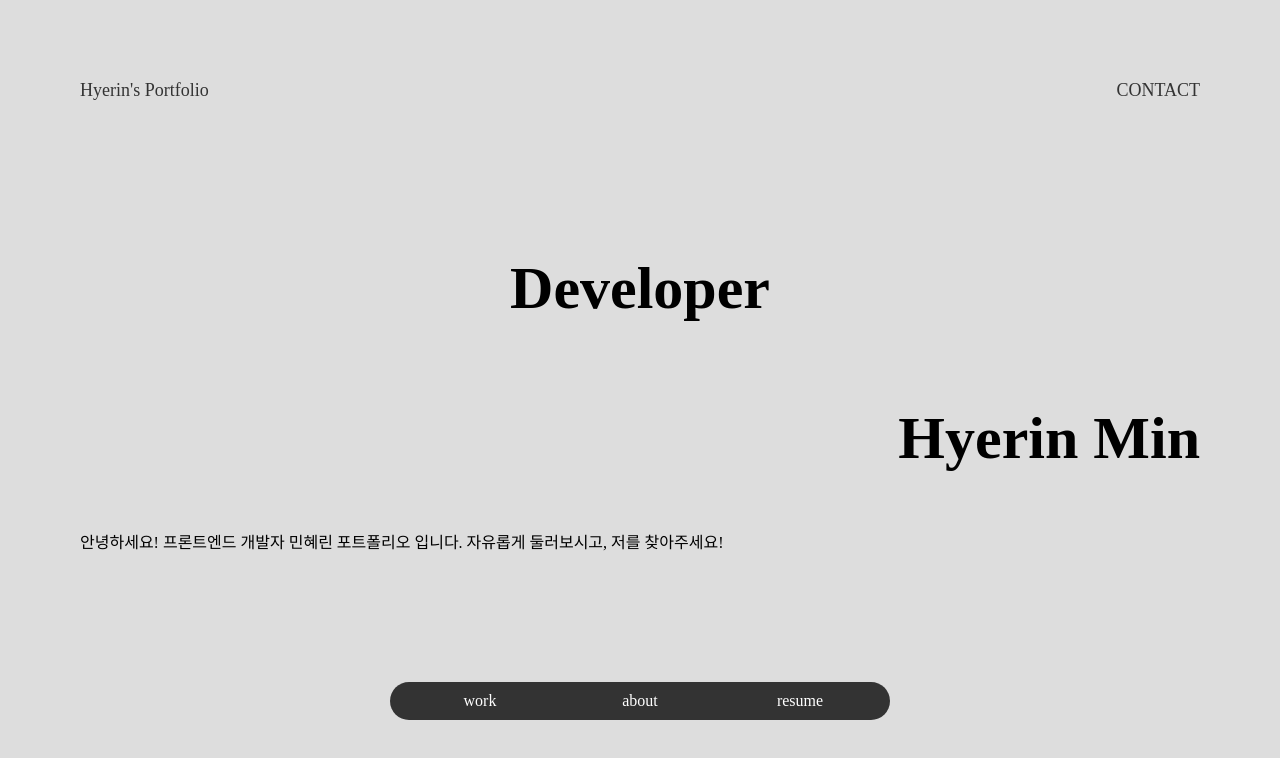
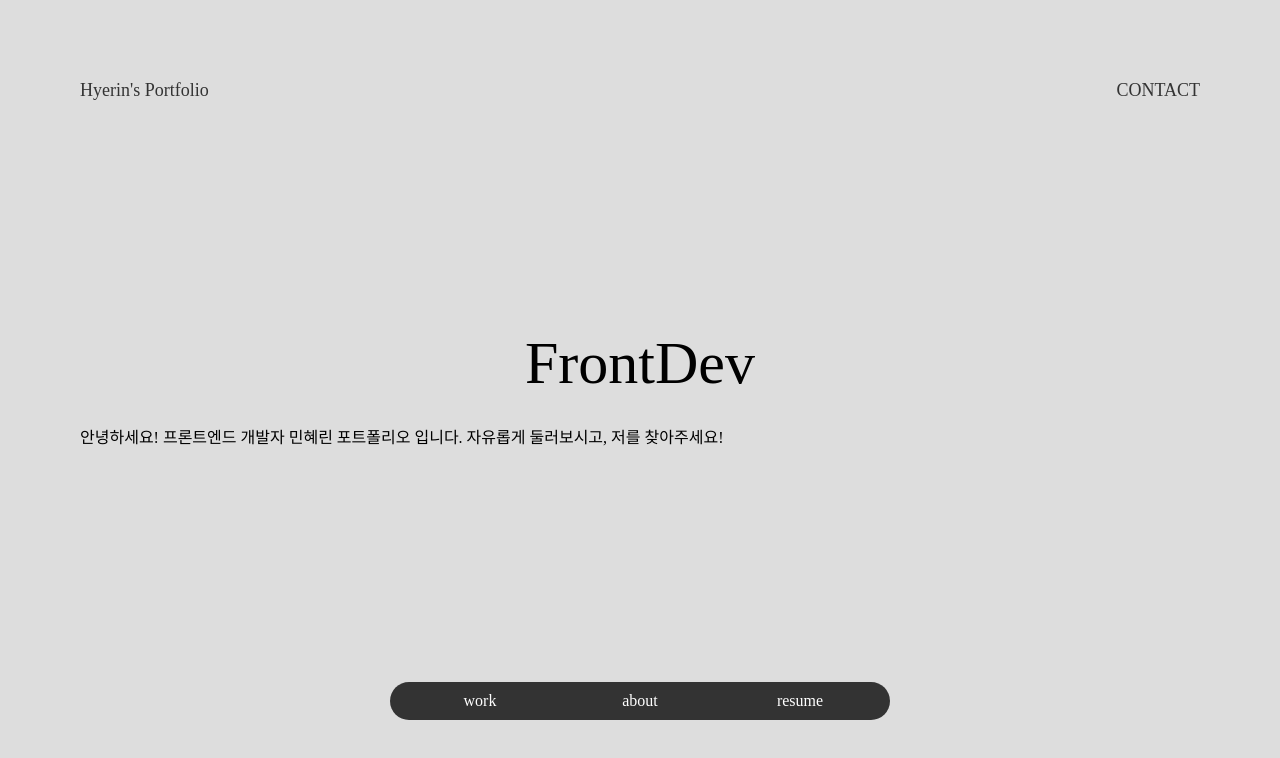
Before and after one commit to Minhyerin/HyerinPortfolio.ver2, a React (Create React App) app: page / in a window 1280 px wide. Shown: the top 758 px of the page. Built offline with nearby package versions, Linux system fonts and the light colour scheme; the HTML template or start-up script is replaced by a standard one; a web font is replaced by a local one.

Commit message:
main-animation

```diff
--- a/src/App.js
+++ b/src/App.js
@@ -25,7 +25,7 @@ function App() {
       <Header />
       <Routes>
         <Route path="/" element={<Main />} />
-        <Route path="/work" element={<Work />} />
+        <Route path="/work:id" element={<Work />} />
         <Route path="/about" element={<About />} />
         <Route path="/resume" element={<Resume />} />
       </Routes>
--- a/src/Components/Navbar.js
+++ b/src/Components/Navbar.js
@@ -2,7 +2,7 @@ import React from "react";
 import { styled } from "styled-components";
 import { Routes, Rou } from "react-router-dom";
 import { useNavigate } from "react-router-dom";
-import { Link } from "react-router-dom";
+import { Link, NavLink } from "react-router-dom";
 
 const Container = styled.div`
   width: 100%;
@@ -22,6 +22,7 @@ const Ul = styled.ul`
     text-align: center;
     width: 100%;
     a {
+      display: inline-block;
       color: #fff;
     }
   }
@@ -29,14 +30,26 @@ const Ul = styled.ul`
 
 const menulist = ["work", "about", "resume"];
 const Navbar = () => {
+  const activeStyle = {
+    width: "100%",
+    padding: "3px 0",
+    backgroundColor: "#ddd",
+    color: "#333",
+    borderRadius: "10px",
+  };
+
   return (
     <Container>
       <Ul>
         {menulist.map((menu) => (
           <li>
-            <Link to={"/" + menu} href="#">
+            <NavLink
+              style={({ isActive }) => (isActive ? activeStyle : {})}
+              to={"/" + menu}
+              href="#"
+            >
               {menu}
-            </Link>
+            </NavLink>
           </li>
         ))}
       </Ul>
--- a/src/Pages/Main.js
+++ b/src/Pages/Main.js
@@ -1,4 +1,4 @@
-import React from "react";
+import React, { useEffect } from "react";
 import { useState } from "react";
 import { useMemo } from "react";
 import { styled } from "styled-components";
@@ -7,9 +7,11 @@ import useInterval from "../hooks/useInterval";
 
 const animation = keyframes`
   0% {
-    transform: translateY(50px);
+    opacity: 0;
+    transform: translateY(80px);
   }
   100% {
+    opacity: 1;
     transform: translateY(0);
   }
 `;
@@ -28,17 +30,42 @@ const TitleOne = styled.div`
   justify-content: center;
   over-flow: hidden;
   position: relative;
-  .box {
-    position: absolute;
-    width: 100%;
-    top: 110px;
-    height: 60px;
-    background-color: #ddd;
-
-  }
-  h1 {
-    animation: ${animation} 2s linear forwards;
+  span {
+    padding: 0.3rem 0;
+    overflow: hidden;
     font-size: 60px;
+    .F {
+      display: block;
+      animation: ${animation} 0.6s 0.5s linear;
+    }
+    .r {
+      display: block;
+      animation: ${animation} 0.6s 0.52s linear forwards;
+    }
+    .o {
+      display: block;
+      animation: ${animation} 0.6s 0.54s linear forwards;
+    }
+    .n {
+      display: block;
+      animation: ${animation} 0.6s 0.56s linear forwards;
+    }
+    .t {
+      display: block;
+      animation: ${animation} 0.6s 0.58s linear forwards;
+    }
+    .D {
+      display: block;
+      animation: ${animation} 0.6s 0.6s linear forwards;
+    }
+    .e {
+      display: block;
+      animation: ${animation} 0.6s 0.62s linear forwards;
+    }
+    .v {
+      display: block;
+      animation: ${animation} 0.6s 0.58s linear forwards;
+    }
   }
 `;
 const TitleTwo = styled.div`
@@ -48,49 +75,54 @@ const TitleTwo = styled.div`
 
   h1 {
     font-size: 60px;
-    animation: ${animation} 0.3s linear forwards;
+    animation: ${animation} 0.1s linear forwards;
   }
 `;
 const Main = () => {
-  const [landingTitle, setLandingTitle] = useState("");
-  const [count, setCount] = useState(0); //문자열 인덱스
-  useInterval(() => {
-    // 만약, count가 completedTitle의 길이와 같거나 커지면 반복을 멈춘다.
-    if (count >= completedTitle.length) {
-      return;
-    }
+  // const [landingTitle, setLandingTitle] = useState("");
+  // const [count, setCount] = useState(0); //문자열 인덱스
+  // useInterval(() => {
+  //   // 만약, count가 completedTitle의 길이와 같거나 커지면 반복을 멈춘다.
+  //   if (count >= completedTitle.length) {
+  //     return;
+  //   }
 
-    setLandingTitle((prev) => {
-      // 빈 문자열("")은 false이므로 completedTitle의 가장 앞 글자가 result에 할당된다.
-      // 그 뒤로는 landingTitle이 빈 문자열이 아니므로
-      // 이전에 존재하던 것과 count번 인덱스에 존재하는 문자열을 합쳐서
-      // 다시 result에 할당한다.
-      let result = prev ? prev + completedTitle[count] : completedTitle[0];
+  //   setLandingTitle((prev) => {
+  //     // 빈 문자열("")은 false이므로 completedTitle의 가장 앞 글자가 result에 할당된다.
+  //     // 그 뒤로는 landingTitle이 빈 문자열이 아니므로
+  //     // 이전에 존재하던 것과 count번 인덱스에 존재하는 문자열을 합쳐서
+  //     // 다시 result에 할당한다.
+  //     let result = prev ? prev + completedTitle[count] : completedTitle[0];
 
-      // count를 증가시킨다.
-      setCount((prev) => prev + 1);
+  //     // count를 증가시킨다.
+  //     setCount((prev) => prev + 1);
 
-      // 연산된 result를 반환한다.
-      return result;
-    });
+  //     // 연산된 result를 반환한다.
+  //     return result;
+  //   });
 
-    // 150ms에 한번씩 연산이 진행된다.
-    // 즉, 150ms에 한번씩 문자열이 늘어난다.(타이핑 효과)
-  }, 150);
+  //   // 150ms에 한번씩 연산이 진행된다.
+  //   // 즉, 150ms에 한번씩 문자열이 늘어난다.(타이핑 효과)
+  // }, 150);
 
-  const completedTitle = useMemo(() => {
-    return "Developer";
-  }, []);
-
+  // const completedTitle = useMemo(() => {
+  //   return "Developer";
+  // }, []);
+  const title1 = "Front Dev";
+  const [titleText, setTitleText] = useState([]);
+  useEffect(() => {
+    setTitleText(title1.split(""));
+  }, [title1]);
   return (
     <Container>
       <TitleOne>
-        <h1>{landingTitle}</h1>
-        <div className="box"></div>
+        {titleText.map((t) => (
+          <span>
+            <span className={t}>{t}</span>
+          </span>
+        ))}
       </TitleOne>
-      <TitleTwo>
-        <h1>Hyerin Min</h1>
-      </TitleTwo>
+      <TitleTwo></TitleTwo>
       <div>
         <p>
           안녕하세요! 프론트엔드 개발자 민혜린 포트폴리오 입니다. 자유롭게
```
